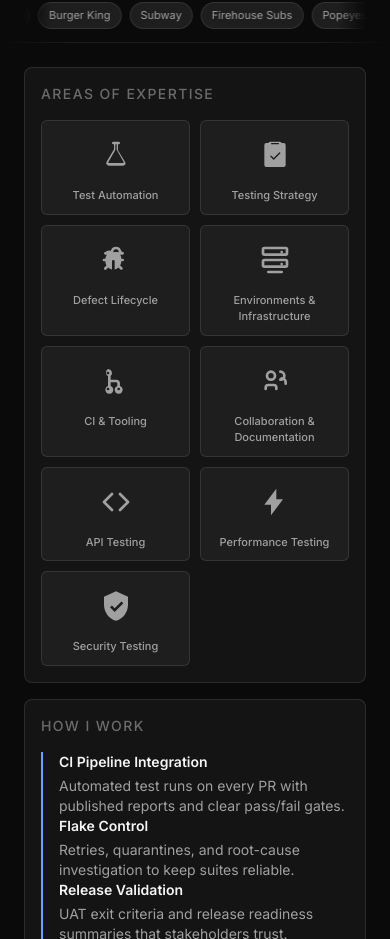
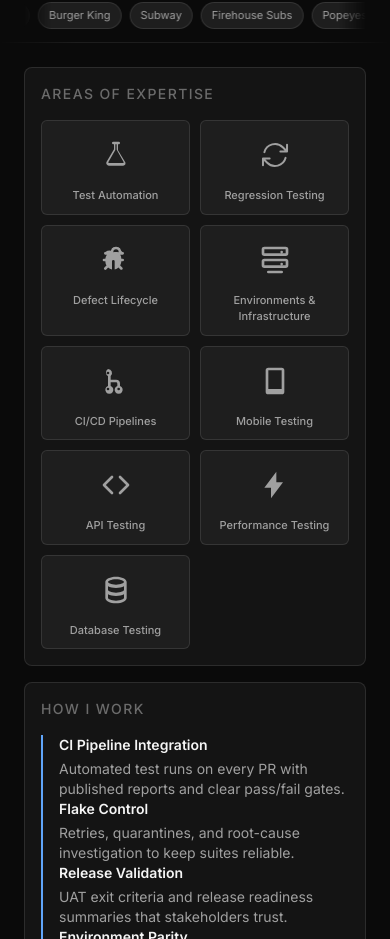
Before and after one commit to LostInTyping/BuildVerified, a Next.js app: page / in a window 390 px wide. Shown: the part 1277-2216 px from the top of the page. Built offline with nearby package versions, Linux system fonts and the light colour scheme.

Commit message:
feat: swap expertise areas to regression, mobile, and database testing

```diff
--- a/src/components/home/expertise-icons.tsx
+++ b/src/components/home/expertise-icons.tsx
@@ -1,13 +1,13 @@
 export type ExpertiseIconName =
   | "beaker"
-  | "clipboard-check"
+  | "arrow-path"
   | "bug"
   | "server"
   | "git-branch"
-  | "users"
+  | "device-phone"
   | "code-bracket"
   | "bolt"
-  | "shield-check";
+  | "database";
 
 type ExpertiseIconProps = {
   name: ExpertiseIconName;
@@ -28,7 +28,7 @@ export function ExpertiseIcon({ name, className }: ExpertiseIconProps) {
           <path d="M9 3a1 1 0 0 1 1-1h4a1 1 0 1 1 0 2h-.5v4.382l5.553 9.26A2 2 0 0 1 17.336 20H6.664a2 2 0 0 1-1.717-3.008L10.5 7.732V4H10a1 1 0 0 1-1-1Zm3.5 1h-1v4a1 1 0 0 1-.138.508L6.32 17.34a.5.5 0 0 0 .166.672.5.5 0 0 0 .178.063.5.5 0 0 0 .083.006h10.506a.5.5 0 0 0 .429-.752L12.638 8.158A1 1 0 0 1 12.5 7.65V4Z" />
         </svg>
       );
-    case "clipboard-check":
+    case "arrow-path":
       return (
         <svg
           viewBox="0 0 24 24"
@@ -37,7 +37,7 @@ export function ExpertiseIcon({ name, className }: ExpertiseIconProps) {
           focusable="false"
           className={className}
         >
-          <path d="M8.5 2a1.5 1.5 0 0 0-1.415 1H5.5A1.5 1.5 0 0 0 4 4.5v15A1.5 1.5 0 0 0 5.5 21h13a1.5 1.5 0 0 0 1.5-1.5v-15A1.5 1.5 0 0 0 18.5 3h-1.585A1.5 1.5 0 0 0 15.5 2h-7ZM9 3.5a.5.5 0 0 1 .5-.5h5a.5.5 0 0 1 0 1h-5a.5.5 0 0 1-.5-.5Zm6.854 7.354-4.5 4.5a.5.5 0 0 1-.708 0l-2-2a.5.5 0 0 1 .708-.708L11 14.293l4.146-4.147a.5.5 0 0 1 .708.708Z" />
+          <path d="M16.023 9.348h4.992v-.001M2.985 19.644v-4.992m0 0h4.992m-4.993 0 3.181 3.183a8.25 8.25 0 0 0 13.803-3.7M4.031 9.865a8.25 8.25 0 0 1 13.803-3.7l3.181 3.182M21.015 4.357v4.992" stroke="currentColor" strokeWidth="1.5" strokeLinecap="round" strokeLinejoin="round" fill="none" />
         </svg>
       );
     case "bug":
@@ -76,7 +76,7 @@ export function ExpertiseIcon({ name, className }: ExpertiseIconProps) {
           <path d="M6 3a3 3 0 0 1 2 5.236V11h4a3 3 0 0 1 3 3v1.764a3 3 0 1 1-2 0V14a1 1 0 0 0-1-1H8v2.764a3 3 0 1 1-2 0V8.236A3.001 3.001 0 0 1 6 3Zm0 2a1 1 0 1 0 0 2 1 1 0 0 0 0-2Zm0 12a1 1 0 1 0 0 2 1 1 0 0 0 0-2Zm8 0a1 1 0 1 0 0 2 1 1 0 0 0 0-2Z" />
         </svg>
       );
-    case "users":
+    case "device-phone":
       return (
         <svg
           viewBox="0 0 24 24"
@@ -85,7 +85,7 @@ export function ExpertiseIcon({ name, className }: ExpertiseIconProps) {
           focusable="false"
           className={className}
         >
-          <path d="M9 4a4 4 0 1 0 0 8 4 4 0 0 0 0-8ZM7 8a2 2 0 1 1 4 0 2 2 0 0 1-4 0Zm-3 9a3 3 0 0 1 3-3h4a3 3 0 0 1 3 3v1a1 1 0 1 1-2 0v-1a1 1 0 0 0-1-1H7a1 1 0 0 0-1 1v1a1 1 0 1 1-2 0v-1Zm12-7a1 1 0 0 1 1-1 4 4 0 0 1 4 4v1a1 1 0 1 1-2 0v-1a2 2 0 0 0-2-2 1 1 0 0 1-1-1Zm-1-5a1 1 0 0 1 1-1 4 4 0 1 1 0 8 1 1 0 1 1 0-2 2 2 0 1 0 0-4 1 1 0 0 1-1-1Z" />
+          <path d="M7 2a2 2 0 0 0-2 2v16a2 2 0 0 0 2 2h10a2 2 0 0 0 2-2V4a2 2 0 0 0-2-2H7Zm0 2h10v14H7V4Zm5 15a1 1 0 1 0 0 2 1 1 0 0 0 0-2Z" />
         </svg>
       );
     case "code-bracket":
@@ -112,7 +112,7 @@ export function ExpertiseIcon({ name, className }: ExpertiseIconProps) {
           <path d="M13 2 4 14h5v8l9-12h-5V2Z" />
         </svg>
       );
-    case "shield-check":
+    case "database":
       return (
         <svg
           viewBox="0 0 24 24"
@@ -121,7 +121,7 @@ export function ExpertiseIcon({ name, className }: ExpertiseIconProps) {
           focusable="false"
           className={className}
         >
-          <path d="M12 1 3 5v6c0 5.55 3.84 10.74 9 12 5.16-1.26 9-6.45 9-12V5l-9-4Zm-1 15.5-3.5-3.5 1.41-1.41L11 13.67l5.09-5.09L17.5 10 11 16.5Z" />
+          <path d="M12 2C7.58 2 4 3.79 4 6v12c0 2.21 3.58 4 8 4s8-1.79 8-4V6c0-2.21-3.58-4-8-4Zm0 2c3.87 0 6 1.5 6 2s-2.13 2-6 2-6-1.5-6-2 2.13-2 6-2ZM6 9.26C7.53 10.03 9.63 10.5 12 10.5s4.47-.47 6-1.24V12c0 .5-2.13 2-6 2s-6-1.5-6-2V9.26ZM6 15.26C7.53 16.03 9.63 16.5 12 16.5s4.47-.47 6-1.24V18c0 .5-2.13 2-6 2s-6-1.5-6-2v-2.74Z" />
         </svg>
       );
     default: {
--- a/src/components/home/hero.tsx
+++ b/src/components/home/hero.tsx
@@ -15,8 +15,8 @@ const expertiseAreas: Array<{
       hoverColorClass: "group-hover:text-[#4ade80]",
     },
     {
-      title: "Testing Strategy",
-      icon: "clipboard-check",
+      title: "Regression Testing",
+      icon: "arrow-path",
       hoverColorClass: "group-hover:text-[#2dd4bf]",
     },
     {
@@ -30,13 +30,13 @@ const expertiseAreas: Array<{
       hoverColorClass: "group-hover:text-[#60a5fa]",
     },
     {
-      title: "CI & Tooling",
+      title: "CI/CD Pipelines",
       icon: "git-branch",
       hoverColorClass: "group-hover:text-[#a78bfa]",
     },
     {
-      title: "Collaboration & Documentation",
-      icon: "users",
+      title: "Mobile Testing",
+      icon: "device-phone",
       hoverColorClass: "group-hover:text-[#fbbf24]",
     },
     {
@@ -50,8 +50,8 @@ const expertiseAreas: Array<{
       hoverColorClass: "group-hover:text-[#22d3ee]",
     },
     {
-      title: "Security Testing",
-      icon: "shield-check",
+      title: "Database Testing",
+      icon: "database",
       hoverColorClass: "group-hover:text-[#f472b6]",
     },
   ];
```
